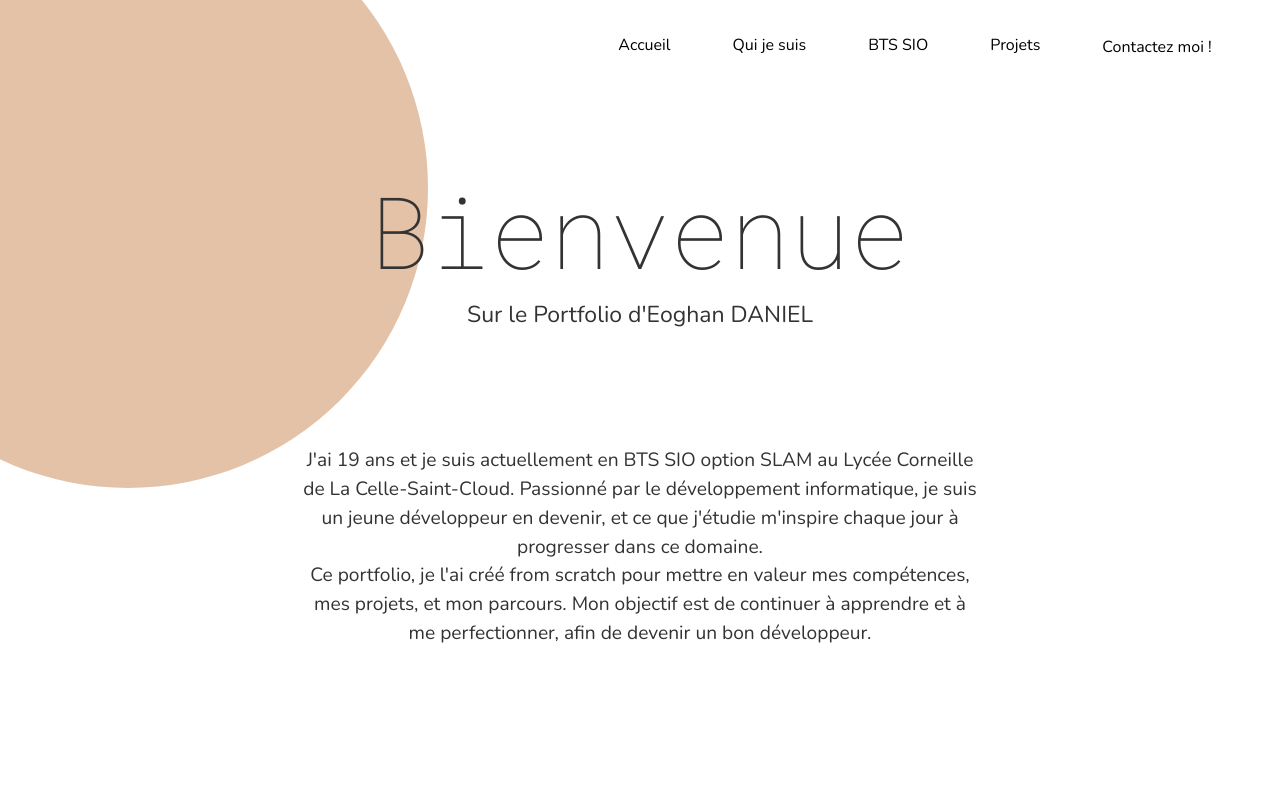
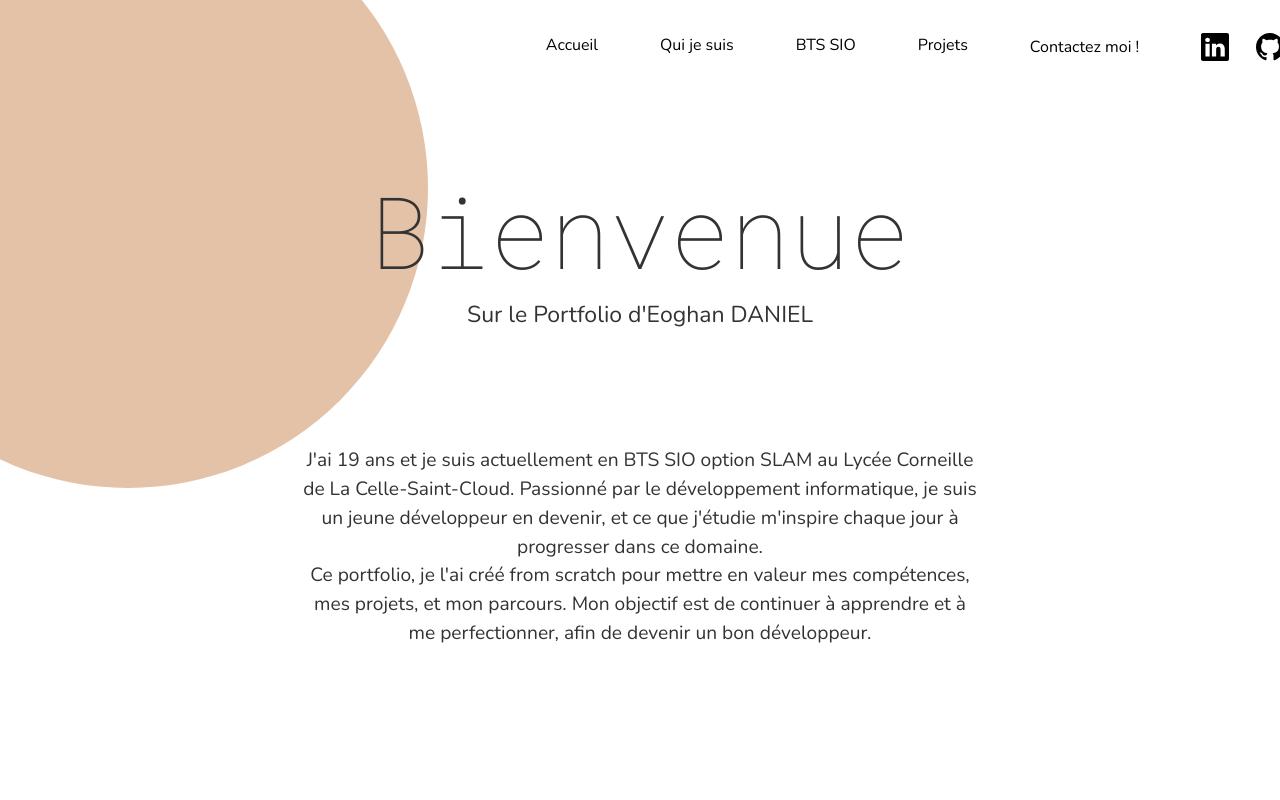
Before and after one commit to EoghanD-sys/Portfolio-Eoghan, a website: page index.html in a window 1280 px wide. Shown: the top 800 px of the page. Drawn offline with nearby package versions, Linux system fonts and the light colour scheme.

Commit message:
update navbar

```diff
--- a/index.html
+++ b/index.html
@@ -53,7 +53,24 @@
             <li class="nav-item">
                 <a type="button" class="nav-link" id="contact" href="#sectionContact">Contactez moi !</a>
             </li>
+            <li class="nav-item" style="display: flex;">
+                <a class="nav-link iconLink"  href="https://www.linkedin.com/in/eoghan-daniel21/" target="_blank">
+                    <svg xmlns="http://www.w3.org/2000/svg" width="28" height="28" fill="currentColor" class="bi bi-linkedin" viewBox="0 0 16 16">
+                        <path d="M0 1.146C0 .513.526 0 1.175 0h13.65C15.474 0 16 .513 16 1.146v13.708c0 .633-.526 1.146-1.175 1.146H1.175C.526 16 0 15.487 0 14.854zm4.943 12.248V6.169H2.542v7.225zm-1.2-8.212c.837 0 1.358-.554 1.358-1.248-.015-.709-.52-1.248-1.342-1.248S2.4 3.226 2.4 3.934c0 .694.521 1.248 1.327 1.248zm4.908 8.212V9.359c0-.216.016-.432.08-.586.173-.431.568-.878 1.232-.878.869 0 1.216.662 1.216 1.634v3.865h2.401V9.25c0-2.22-1.184-3.252-2.764-3.252-1.274 0-1.845.7-2.165 1.193v.025h-.016l.016-.025V6.169h-2.4c.03.678 0 7.225 0 7.225z"/>
+                      </svg>
+                </a>
+                <a class="nav-link iconLink" style="margin-left: -20px;" href="https://github.com/EoghanD-sys" target="_blank">
+                    <svg xmlns="http://www.w3.org/2000/svg" width="28" height="28 " fill="currentColor" class="bi bi-github" viewBox="0 0 16 16">
+                        <path d="M8 0C3.58 0 0 3.58 0 8c0 3.54 2.29 6.53 5.47 7.59.4.07.55-.17.55-.38 0-.19-.01-.82-.01-1.49-2.01.37-2.53-.49-2.69-.94-.09-.23-.48-.94-.82-1.13-.28-.15-.68-.52-.01-.53.63-.01 1.08.58 1.23.82.72 1.21 1.87.87 2.33.66.07-.52.28-.87.51-1.07-1.78-.2-3.64-.89-3.64-3.95 0-.87.31-1.59.82-2.15-.08-.2-.36-1.02.08-2.12 0 0 .67-.21 2.2.82.64-.18 1.32-.27 2-.27s1.36.09 2 .27c1.53-1.04 2.2-.82 2.2-.82.44 1.1.16 1.92.08 2.12.51.56.82 1.27.82 2.15 0 3.07-1.87 3.75-3.65 3.95.29.25.54.73.54 1.48 0 1.07-.01 1.93-.01 2.2 0 .21.15.46.55.38A8.01 8.01 0 0 0 16 8c0-4.42-3.58-8-8-8"/>
+                      </svg>
+                </a>
+            </li>
+
         </ul>
+        <ul class="nav-gap-sm " >
+
+        </ul>
+
     </header>
 <!--Sections-->
 
--- a/styles1.css
+++ b/styles1.css
@@ -186,3 +186,10 @@ hr{
         background-color: black; /* Add a dark-grey background on hover */
         color: white;
       }
+
+
+
+.iconLink :hover{
+    transform: scale(1.2);
+    transition-duration: .2s;
+}
```
Also changed, not shown: Images/iconeLink.png (added).
